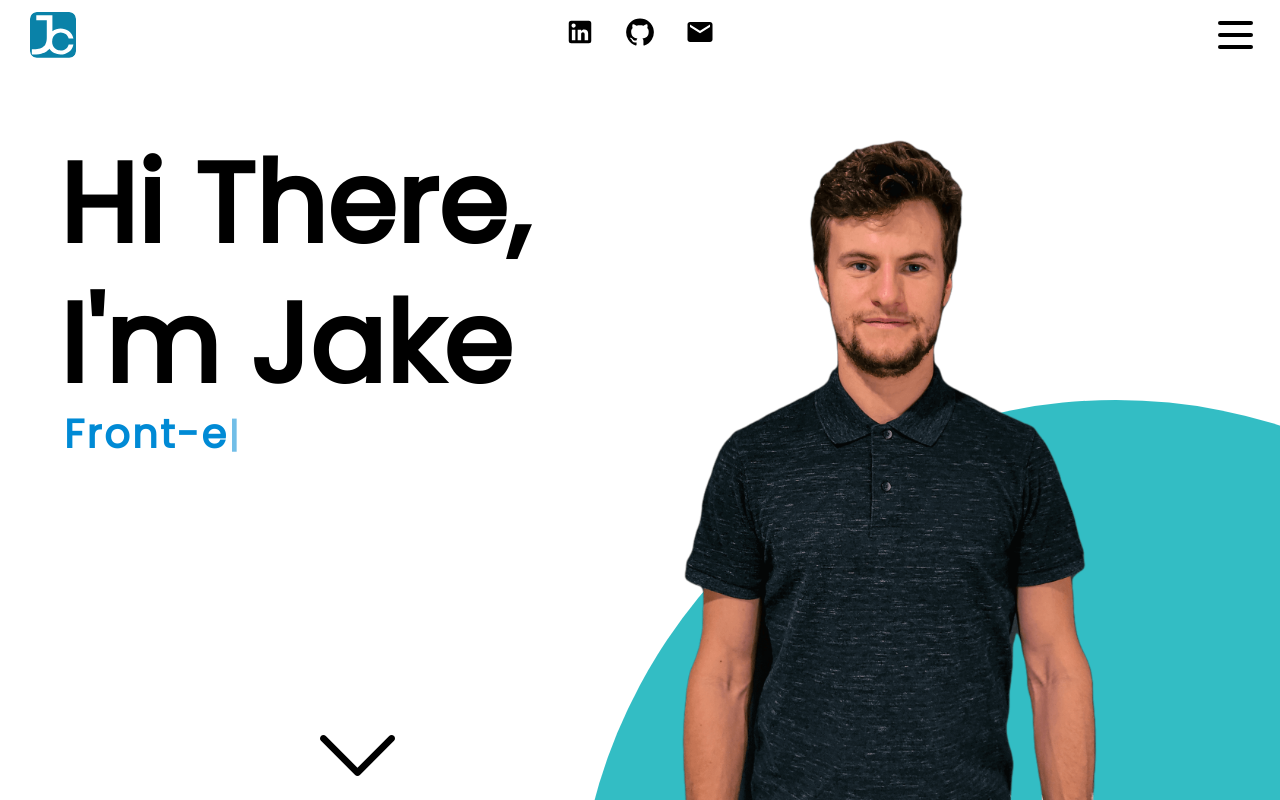
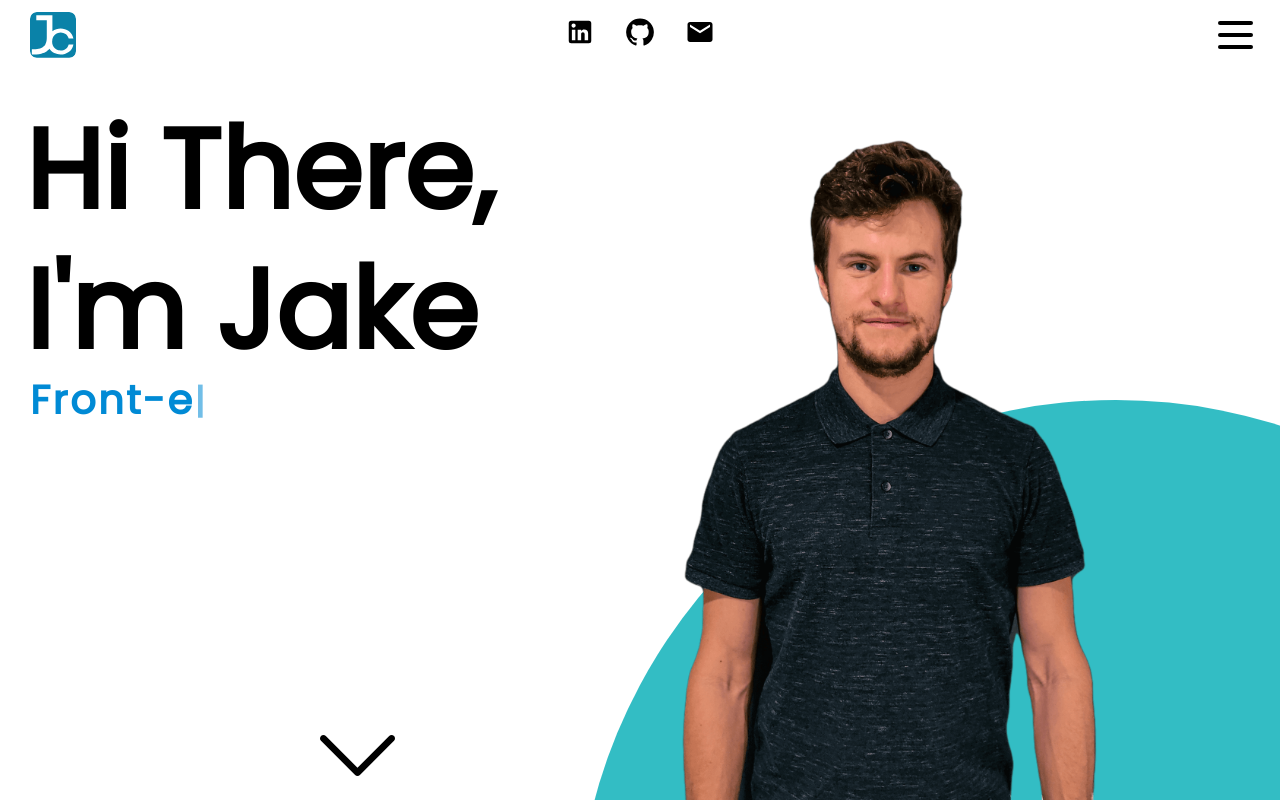
Before and after one commit to jakeclifford/portfolio, a React (Create React App) app: page / in a window 1280 px wide. Built offline with nearby package versions, Linux system fonts and the light colour scheme.

Commit message:
Update Main.scss

```diff
--- a/src/componants/main/Main.scss
+++ b/src/componants/main/Main.scss
@@ -17,7 +17,7 @@
 
     .info {
 
-        margin: 5%;
+        margin: 30px;
         background-color: rgba(255, 255, 255, 0);
         width: 100vw;
 
```
